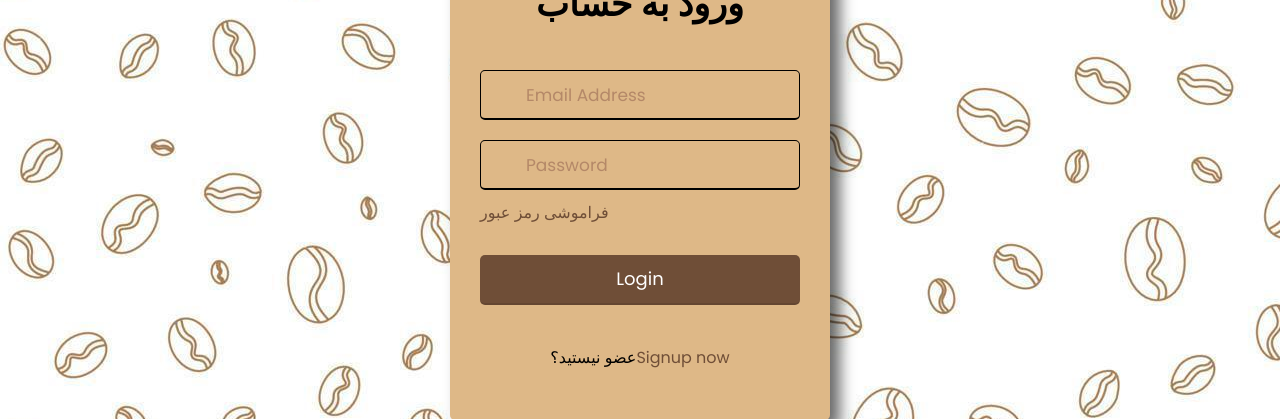
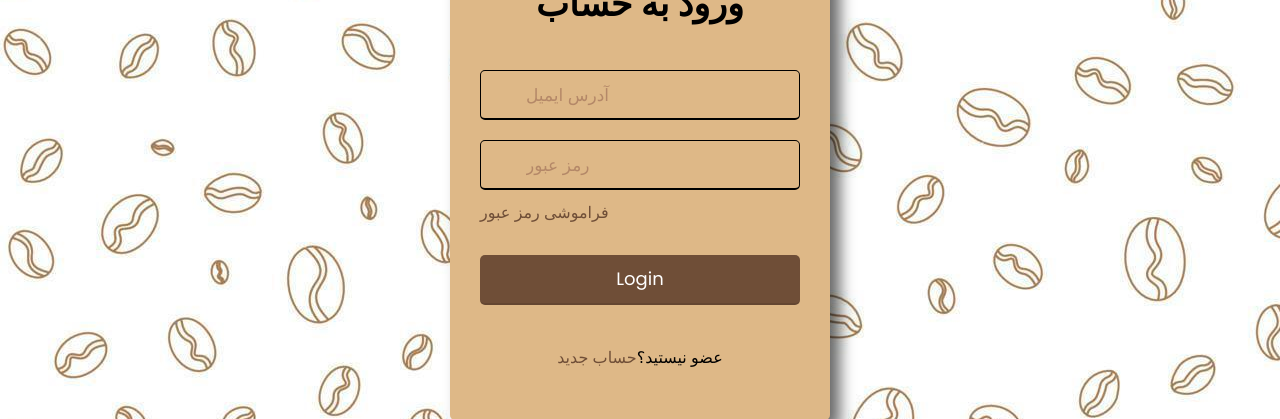
Before and after one commit to arezoomgh/Coffee-Shop, a plain HTML site: page page2/login.html in a window 1280 px wide. Shown: the part 222-641 px from the top of the page. Drawn offline with Linux system fonts and the light colour scheme.

Commit message:
Update login.html

```diff
--- a/page2/login.html
+++ b/page2/login.html
@@ -14,18 +14,18 @@
         <form action="#">
             <div class="field email">
                 <div class="input-area">
-                    <input type="text" placeholder="Email Address">
+                    <input type="text" placeholder="آدرس ایمیل">
                 </div>
             </div>
             <div class="field password">
                 <div class="input-area">
-                    <input type="password" placeholder="Password">
+                    <input type="password" placeholder="رمز عبور">
                 </div>
             </div>
             <div class="pass-txt"><a href="#">فراموشی رمز عبور</a></div>
             <input type="submit" value="Login">
         </form>
-        <div class="sign-txt">عضو نیستید؟<a href="#">Signup now</a></div>
+        <div class="sign-txt">عضو نیستید؟<a href="#">حساب جدید</a></div>
     </div>
 </body>
 
```
